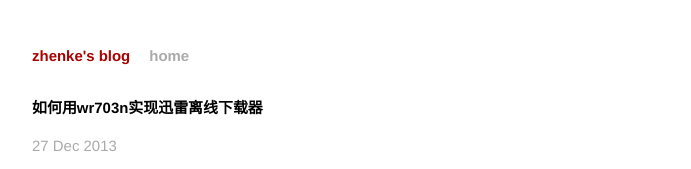
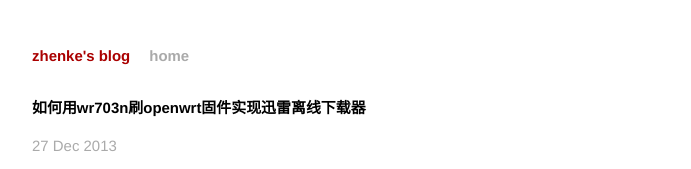
Before and after one commit to zhenkyle/my_blog_site, a plain HTML site: page jekyll/2013/12/27/openwrt-in-wr703n.html in a window 1280 px wide. Shown: the top 169 px of the page, without its empty margins (294-985 px from the left). Drawn offline with Linux system fonts and the light colour scheme.

Commit message:
change post title

```diff
--- a/jekyll/2013/12/27/openwrt-in-wr703n.html
+++ b/jekyll/2013/12/27/openwrt-in-wr703n.html
@@ -3,7 +3,7 @@
     <head>
         <meta charset="utf-8">
         <meta http-equiv="X-UA-Compatible" content="IE=edge,chrome=1">
-        <title>如何用wr703n实现迅雷离线下载器</title>
+        <title>如何用wr703n刷openwrt固件实现迅雷离线下载器</title>
         <meta name="viewport" content="width=device-width">
 
         <!-- syntax highlighting CSS -->
@@ -21,7 +21,7 @@
             <a class="extra" href="/">home</a>
           </div>
 
-          <h2>如何用wr703n实现迅雷离线下载器</h2>
+          <h2>如何用wr703n刷openwrt固件实现迅雷离线下载器</h2>
 <p class="meta">27 Dec 2013</p>
 
 <div class="post">
```
Also changed, not shown: index.html (+1 -1 lines).
